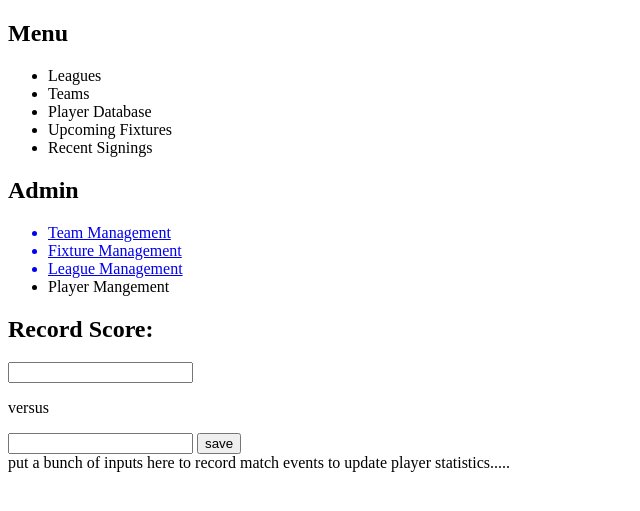
After one commit to chdavidson/Football-Score-Tracker, a Flask app: template templates/fixtures/admin/record_score.html in a window 1280 px wide. The commit adds this page. Shown: the top 511 px of the page, without its empty margins (0-640 px from the left). Run offline with Flask 2, Linux system fonts and the light colour scheme; the template is opened without the code that fills it, so the values that code supplies are empty.

Commit message:
admin user can now update the scores of fixtures once they've been played

```diff
--- a/templates/fixtures/admin/fixtures_index.html
+++ b/templates/fixtures/admin/fixtures_index.html
@@ -24,6 +24,9 @@
                     <td>TBC</td>
                 {% endif %}
                 <td>{{fixture.away_team.get_name()}}</td>
+                {% if fixture.away_score == None %}
+                    <td><a href="/admin/fixtures/{{league.get_id()}}/{{season.get_id()}}/{{fixture.id}}"<button>Record score</button></a><td>
+                {% endif %}
             </tr>
             {% endfor %}
         </table>
--- /dev/null
+++ b/templates/fixtures/admin/record_score.html
@@ -0,0 +1,23 @@
+{% extends 'base.html' %}
+
+{% block content %}
+<h2>Record Score:</h2>
+<div class='record_score'>
+<form action="/admin/fixtures/{{league_id}}/{{season_id}}/{{fixture_id}}" method='POST'>
+    <label for="home_team_score">{{home_team.get_name()}}</label>
+     <input type='int' id='home_team_score' name='home_team_score'>
+
+
+    <p> versus </p>
+
+    <label for="away_team_score">{{away_team.get_name()}}</label>
+     <input type='int' id='away_team_score' name='away_team_score'>
+
+
+
+    <input type='submit' value='save'>
+</form>
+put a bunch of inputs here to record match events to update player statistics.....
+</div>
+
+{% endblock content %}
--- a/templates/teams/admin/edit_team.html
+++ b/templates/teams/admin/edit_team.html
@@ -5,7 +5,7 @@
     <h2>Edit Team</h2>
     <form action="/admin/teams/{{team.get_id()}}" method='POST'>
         <label for='name'>Name:</label>
-        <input type='text' id='name' name='name' value="{{team.get_name()}}"
+        <input type='text' id='name' name='name' value="{{team.get_name()}}">
         <label for='year'>Year Founded:</label>
         <input type='number' id='year' name='year' min='1800' max ='2021' value="{{team.get_founding_year()}}">
         <select name='stadium' id='stadium'>
```
Also changed, not shown: console.py (+2 -9 lines), controllers/fixtures_controller.py (+17 -0 lines), repositories/fixture_repo.py (+8 -3 lines).
